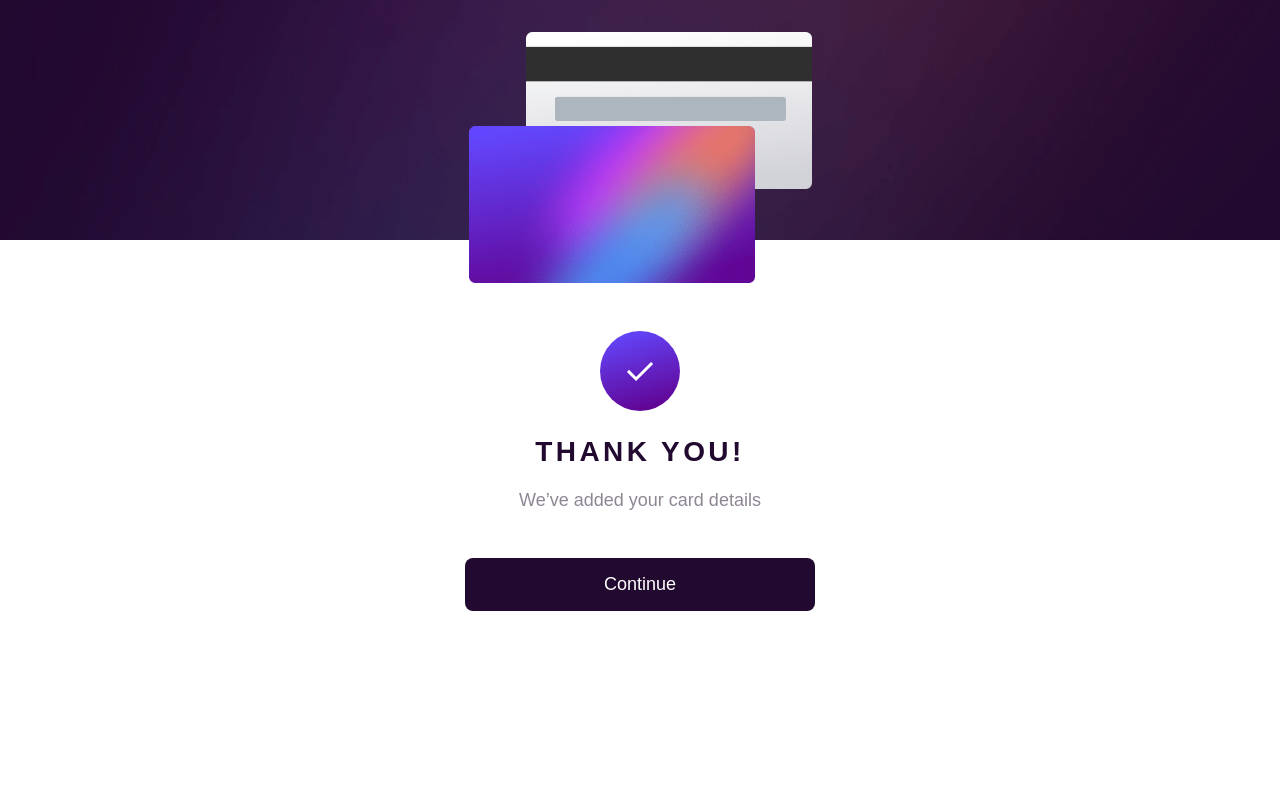
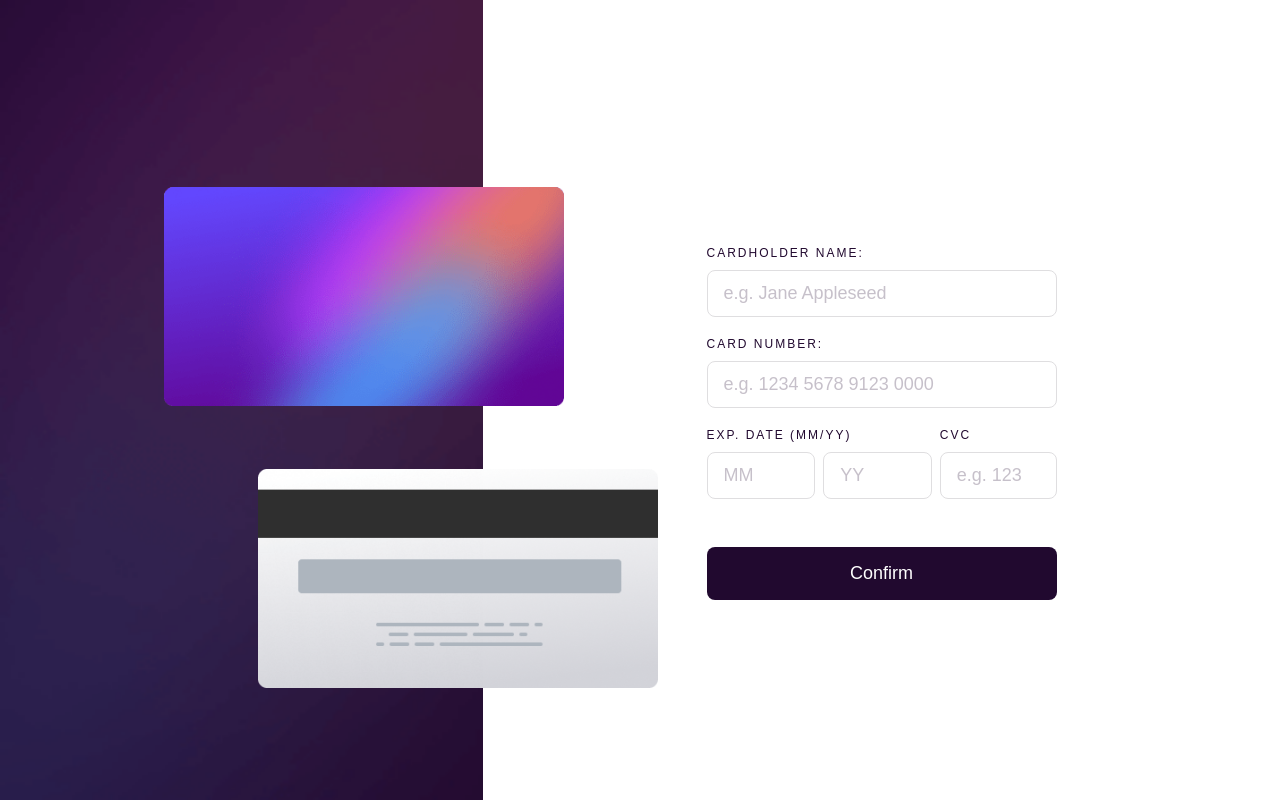
Before and after one commit to natiaker/interactive-card-details-form, a React (Create React App) app: page / in a window 1280 px wide. Built offline with nearby package versions, Linux system fonts and the light colour scheme.

Commit message:
add button functionality and desktop media styles

```diff
--- a/src/App.tsx
+++ b/src/App.tsx
@@ -6,14 +6,18 @@ import GlobalStyles from "./components/styles/GlobalStyles";
 import ThankYou from "./components/ThankYou";
 
 function App() {
-  const [isConfirmed, setIsConfirmed] = useState<Boolean>(true);
+  const [isConfirmed, setIsConfirmed] = useState<Boolean>(false);
 
   return (
     <>
+      <GlobalStyles />
       <Container>
-        <GlobalStyles />
         <Card />
-        {isConfirmed ? <ThankYou /> : <Form />}
+        {isConfirmed ? (
+          <ThankYou setIsConfirmed={setIsConfirmed} />
+        ) : (
+          <Form setIsConfirmed={setIsConfirmed} />
+        )}
       </Container>
     </>
   );
--- a/src/components/Form.tsx
+++ b/src/components/Form.tsx
@@ -1,7 +1,7 @@
 import { Flex } from "./styles/Flex.styled";
 import { StyledForm, Button } from "./styles/Form.styled";
 
-export default function Form() {
+export default function Form({ setIsConfirmed }: any) {
   return (
     <StyledForm>
       <Flex row={false}>
@@ -42,7 +42,12 @@ export default function Form() {
             />
           </label>
         </Flex>
-        <Button type='submit'>Confirm</Button>
+        <Button
+          type='submit'
+          onClick={() => setIsConfirmed(true)}
+        >
+          Confirm
+        </Button>
       </Flex>
     </StyledForm>
   );
--- a/src/components/ThankYou.tsx
+++ b/src/components/ThankYou.tsx
@@ -1,7 +1,7 @@
 import { StyledThankYou } from "./styles/ThankYou.styled";
 import { Button } from "./styles/Form.styled";
 
-export default function ThankYou() {
+export default function ThankYou({ setIsConfirmed }: any) {
   return (
     <StyledThankYou>
       <img
@@ -10,7 +10,7 @@ export default function ThankYou() {
       />
       <h1>Thank You!</h1>
       <p>We’ve added your card details</p>
-      <Button>Continue</Button>
+      <Button onClick={() => setIsConfirmed(false)}>Continue</Button>
     </StyledThankYou>
   );
 }
--- a/src/components/styles/Card.styled.ts
+++ b/src/components/styles/Card.styled.ts
@@ -8,9 +8,14 @@ export const StyledCard = styled.section`
   background-position: center;
   background-size: cover;
   img {
-    width: 100%;
     max-width: 286px;
     height: auto;
+    @media screen and (min-width: 768px) {
+      max-width: 400px;
+    }
+  }
+  @media screen and (min-width: 768px) {
+    max-width: 50%;
   }
 `;
 
@@ -20,16 +25,27 @@ export const Wrapper = styled.div`
   flex-direction: column;
   align-items: center;
   position: relative;
+  @media screen and (min-width: 768px) {
+    min-width: 483px;
+  }
 `;
 
 export const CardBack = styled.img`
   position: absolute;
   top: 32px;
   right: 16px;
+  @media screen and (min-width: 768px) {
+    top: 469px;
+    left: 258px;
+  }
 `;
 
 export const CardFront = styled.img`
   position: absolute;
   top: 126px;
   left: 16px;
+  @media screen and (min-width: 768px) {
+    top: 187px;
+    left: 164px;
+  }
 `;
--- a/src/components/styles/Container.styled.ts
+++ b/src/components/styles/Container.styled.ts
@@ -3,4 +3,10 @@ import styled from "styled-components";
 export const Container = styled.div`
   max-width: 100%;
   margin: 0 auto;
+  min-height: 100vh;
+
+  @media screen and (min-width: 768px) {
+    display: flex;
+    flex-direction: row;
+  }
 `;
--- a/src/components/styles/Form.styled.ts
+++ b/src/components/styles/Form.styled.ts
@@ -3,7 +3,6 @@ import styled from "styled-components";
 export const StyledForm = styled.form`
   max-width: 350px;
   margin: 91px auto 45px;
-
   label {
     font-size: 12px;
     line-height: 15px;
@@ -11,7 +10,6 @@ export const StyledForm = styled.form`
     text-transform: uppercase;
     color: #21092f;
   }
-
   input {
     width: 100%;
     margin: 9px 8px 20px 0;
@@ -25,6 +23,12 @@ export const StyledForm = styled.form`
       color: #21092f;
       opacity: 0.25;
     }
+  }
+  @media screen and (min-width: 768px) {
+    display: flex;
+    justify-content: center;
+    align-items: center;
+    margin: 0 100x;
   }
 `;
 
--- a/src/components/styles/ThankYou.styled.ts
+++ b/src/components/styles/ThankYou.styled.ts
@@ -19,4 +19,10 @@ export const StyledThankYou = styled.div`
     line-height: 23px;
     color: #8f8694;
   }
+  @media screen and (min-width: 768px) {
+    display: flex;
+    flex-direction: column;
+    justify-content: center;
+    align-items: center;
+  }
 `;
```
